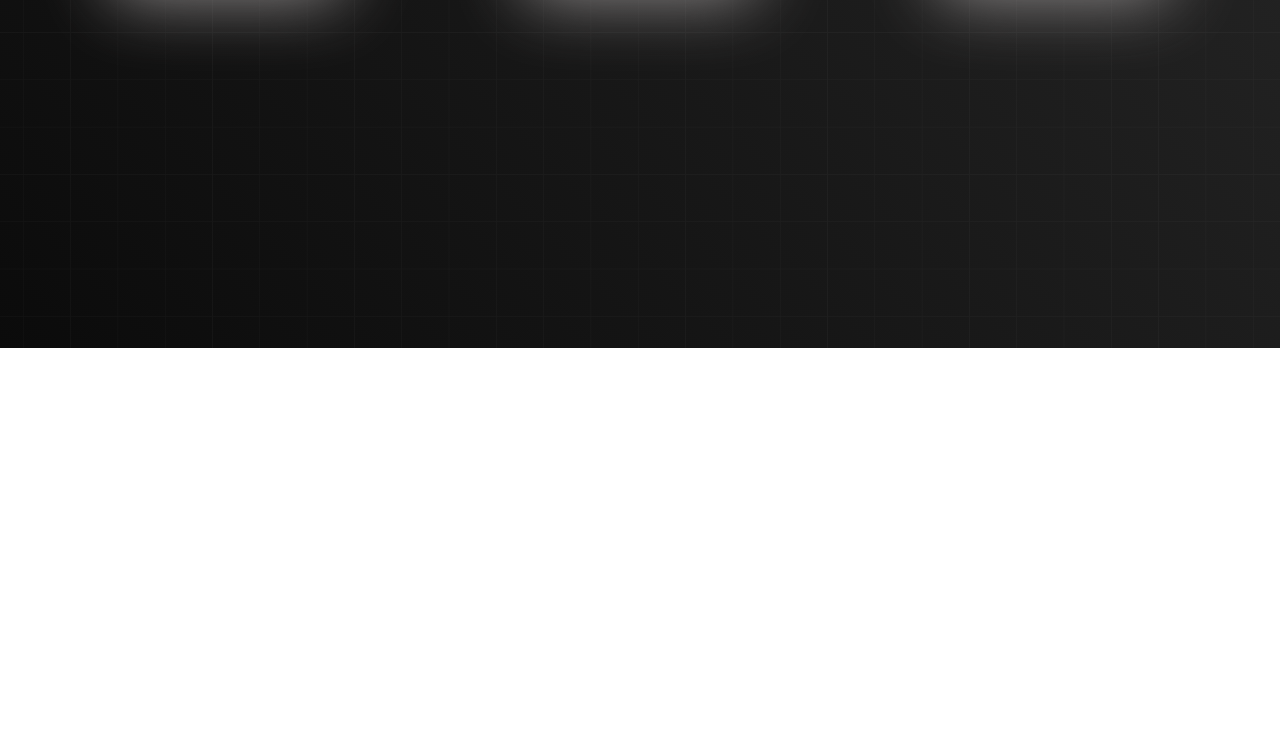
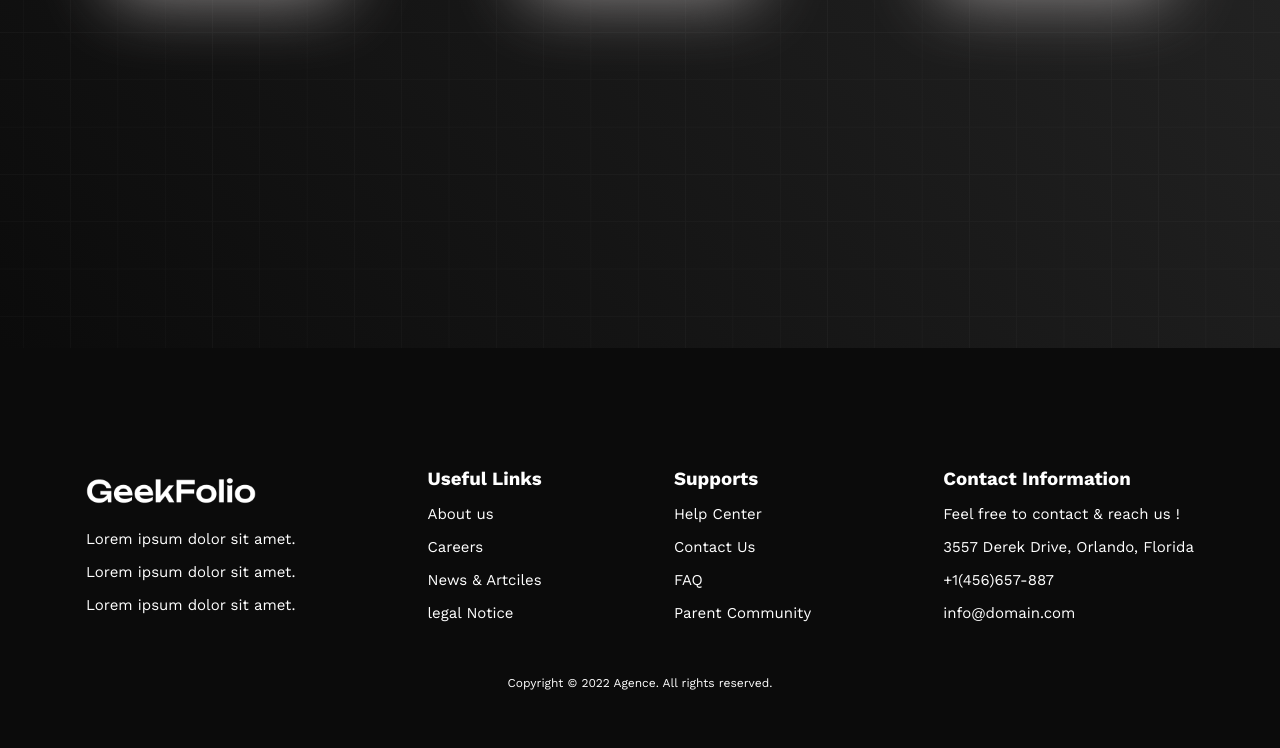
Before and after one commit to NN-shanta/Digital-Product, a plain HTML site: page index.html in a window 1280 px wide. Shown: the part 1909-2657 px from the top of the page. Before the commit the page ends 2257 px from the top, so only its background shows below. Drawn offline with nearby package versions, Linux system fonts and the light colour scheme.

Commit message:
footer section added

```diff
--- a/index.html
+++ b/index.html
@@ -73,7 +73,7 @@
       <section>
         <div class="box-container banner">
           <h1 class="title section-title box-title">Our Service's</h1>
-          <div class="boxes ">
+          <div class="boxes">
             <div class="box">
               <img src="icon/0.png" alt="" class="box-icon" />
               <h3 class="box-title">Digital Art</h3>
@@ -94,8 +94,8 @@
             </div>
             <div class="box">
               <img src="icon/2.png" alt="" class="box-icon" />
-              <h3 class="box-title ">Digital Art</h3>
-              <p class="box-pera ">
+              <h3 class="box-title">Digital Art</h3>
+              <p class="box-pera">
                 Lorem ipsum dolor sit, amet consectetur adipisicing elit.
                 Molestiae, voluptatem.
               </p>
@@ -105,5 +105,44 @@
         </div>
       </section>
     </main>
+    <footer>
+      <div class="footer">
+        <div class="footer-section header">
+          <div class="footer-column">
+            <img
+              src="logo/logo-light.png"
+              alt=""
+              class="footer-logo footer-title"
+            />
+            <p class="pera">Lorem ipsum dolor sit amet.</p>
+            <p class="pera">Lorem ipsum dolor sit amet.</p>
+            <p class="pera">Lorem ipsum dolor sit amet.</p>
+          </div>
+          <div class="footer-column">
+            <h3 class="footer-title">Useful Links</h3>
+            <p class="pera">About us</p>
+            <p class="pera">Careers</p>
+            <p class="pera">News & Artciles</p>
+            <p class="pera">legal Notice</p>
+          </div>
+          <div class="footer-column">
+            <h3 class="footer-title">Supports</h3>
+            <p class="pera">Help Center</p>
+            <p class="pera">Contact Us</p>
+            <p class="pera">FAQ</p>
+            <p class="pera">Parent Community</p>
+          </div>
+          <div class="footer-column">
+            <h3 class="footer-title">Contact Information</h3>
+            <p class="pera">Feel free to contact & reach us !</p>
+            <p class="pera">3557 Derek Drive, Orlando, Florida</p>
+            <p class="pera">+1(456)657-887</p>
+            <p class="pera">info@domain.com</p>
+          </div>
+        </div>
+        <br />
+        <p class="pera Copyright">Copyright © 2022 Agence. All rights reserved.</p>
+      </div>
+    </footer>
   </body>
 </html>
--- a/style.css
+++ b/style.css
@@ -113,3 +113,29 @@ body {
   margin-top: 10px;
   padding: 12px 25px;
 }
+/* footer section */
+.footer {
+  background-color: #0b0b0b;
+  height: 300px;
+  padding-top: 100px;
+
+}
+.footer-section {
+  background-color: #0b0b0b;
+}
+.footer-logo {
+  width: 170px;
+  height: 35px;
+}
+.footer-title {
+  margin-bottom: 15px;
+}
+br {
+    clear: #fff;;
+}
+.Copyright {
+  color: #fff;
+  font-size: 12px;
+  text-align: center;
+  /* padding-bottom: 20px; */
+}
```
